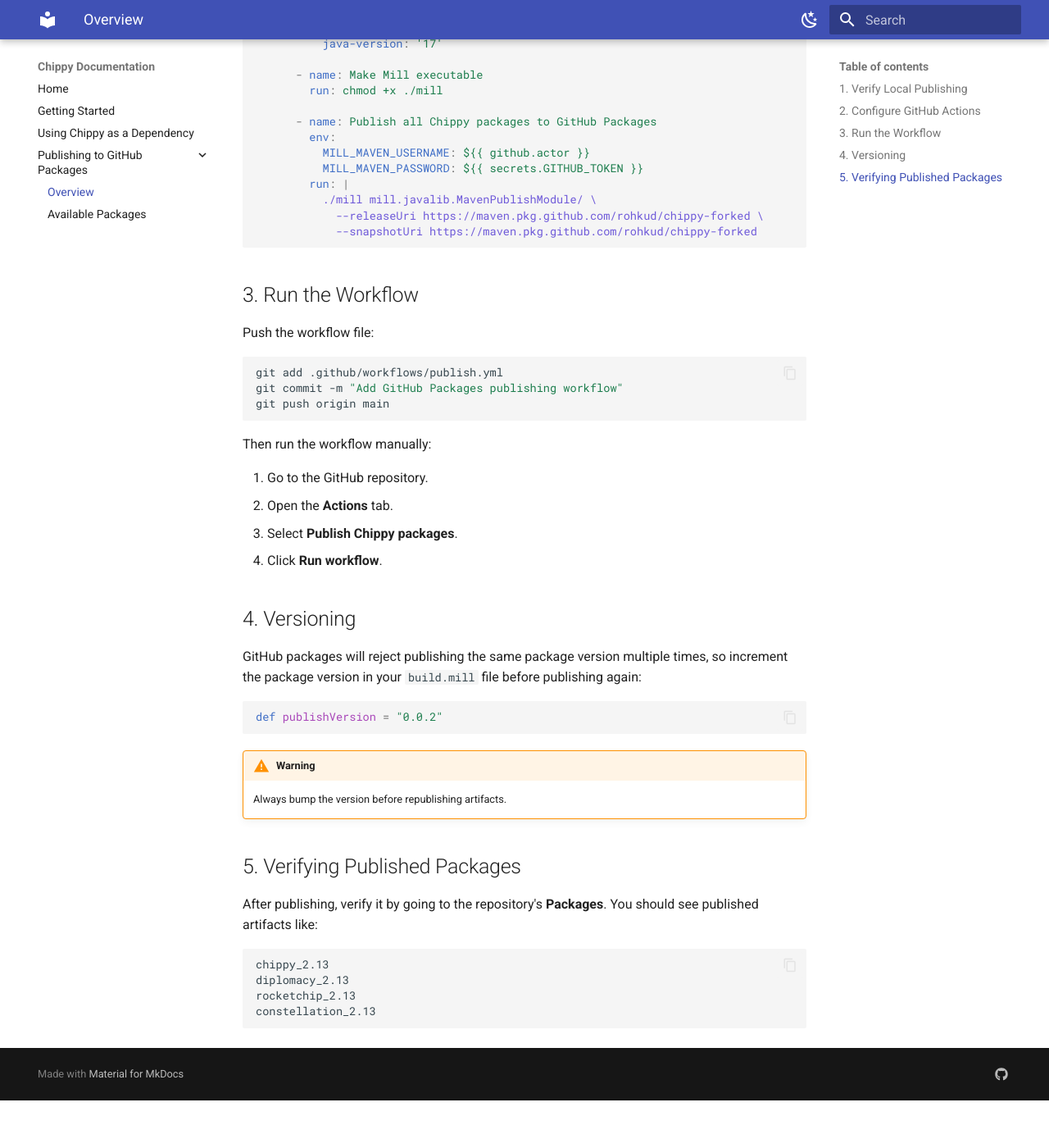
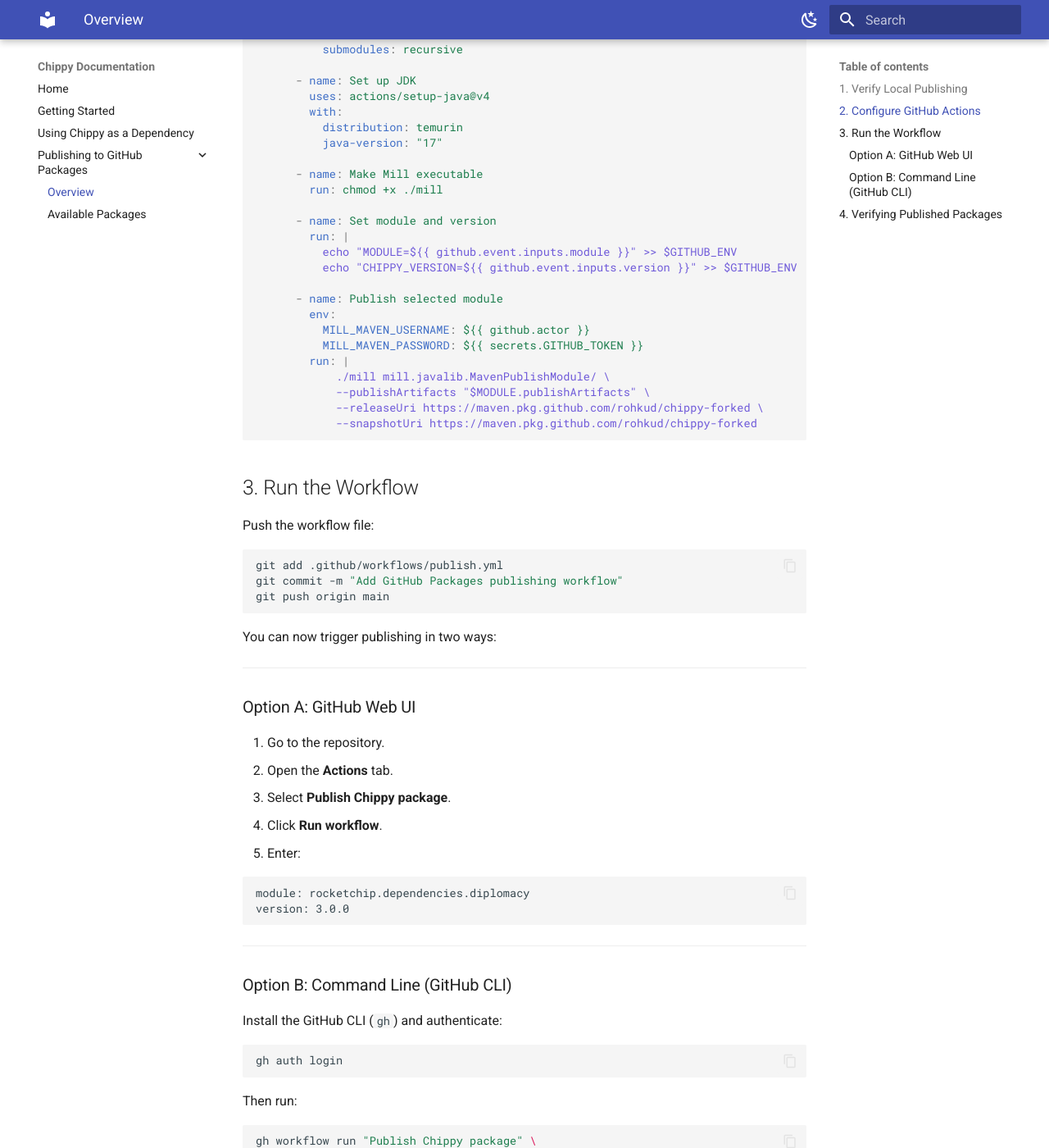
Before and after one commit to rohkud/chippy, an MkDocs documentation site: the page built from docs/publishing-github-packages.md, in a window 1280 px wide and 1400 px high, scrolled down 1245 px. Shown: the whole window at 82% size. Built offline with MkDocs 1.6.1 and Material for MkDocs 9.7.7, drawn with Linux system fonts in a browser that asks for light colours; before the commit the page ends 2587 px from its top, so only the background shows below that; some of the changed text lies outside the part shown.

Commit message:
Update website to reflect paramaterized publishing

````diff
--- a/docs/publishing-github-packages.md
+++ b/docs/publishing-github-packages.md
@@ -26,15 +26,20 @@ A successful local publish will place artifacts in `~/.ivy2/local`
 ## 2. Configure GitHub Actions
 Create the GitHub workflow file, `.github/workflows/publish.yml`
 
-Add this workflow to `.github/workflows/publish.yml` to publish all eligible Chippy packages:
+Add this workflow to `.github/workflows/publish.yml` to enable publishing a specific Chippy package:
 ```yml
-name: Publish Chippy packages
+name: Publish Chippy package
 
 on:
   workflow_dispatch:
-  push:
-    tags:
-      - "v*"
+    inputs:
+      module:
+        description: "Module to publish, e.g. rocketchip.dependencies.diplomacy, chippy, rocketchip. Look at documentation for more details: https://rohkud.github.io/chippy/available-packages/"
+        required: true
+        default: rocketchip.dependencies.diplomacy
+      version:
+        description: "Version to publish, e.g. 3.0.0"
+        required: true
 
 permissions:
   contents: read
@@ -54,19 +59,26 @@ jobs:
         uses: actions/setup-java@v4
         with:
           distribution: temurin
-          java-version: '17'
+          java-version: "17"
 
       - name: Make Mill executable
         run: chmod +x ./mill
 
-      - name: Publish all Chippy packages to GitHub Packages
+      - name: Set module and version
+        run: |
+          echo "MODULE=${{ github.event.inputs.module }}" >> $GITHUB_ENV
+          echo "CHIPPY_VERSION=${{ github.event.inputs.version }}" >> $GITHUB_ENV
+
+      - name: Publish selected module
         env:
           MILL_MAVEN_USERNAME: ${{ github.actor }}
           MILL_MAVEN_PASSWORD: ${{ secrets.GITHUB_TOKEN }}
         run: |
-          ./mill mill.javalib.MavenPublishModule/ \
+            ./mill mill.javalib.MavenPublishModule/ \
+            --publishArtifacts "$MODULE.publishArtifacts" \
             --releaseUri https://maven.pkg.github.com/rohkud/chippy-forked \
             --snapshotUri https://maven.pkg.github.com/rohkud/chippy-forked
+
 ```
 
 ## 3. Run the Workflow
@@ -76,22 +88,46 @@ git add .github/workflows/publish.yml
 git commit -m "Add GitHub Packages publishing workflow"
 git push origin main
 ```
-Then run the workflow manually:
+You can now trigger publishing in two ways:
 
-1. Go to the GitHub repository.
+---
+
+### Option A: GitHub Web UI
+
+1. Go to the repository.
 2. Open the **Actions** tab.
-3. Select **Publish Chippy packages**.
+3. Select **Publish Chippy package**.
 4. Click **Run workflow**.
+5. Enter:
 
-## 4. Versioning
-GitHub packages will reject publishing the same package version multiple times, so increment the package version in your `build.mill` file before publishing again:
-```scala
-def publishVersion = "0.0.2"
+```text
+module: rocketchip.dependencies.diplomacy
+version: 3.0.0
 ```
+
+---
+
+### Option B: Command Line (GitHub CLI)
+
+Install the GitHub CLI (`gh`) and authenticate:
+
+```bash
+gh auth login
+```
+
+Then run:
+
+```bash
+gh workflow run "Publish Chippy package" \
+  --repo rohkud/chippy-forked \
+  -f module=rocketchip.dependencies.diplomacy \
+  -f version=3.0.0
+```
+
 !!! warning
-    Always bump the version before republishing artifacts.
+    Always bump the version before republishing artifacts, since GitHub packages will reject publishing the same package version multiple times.
 
-## 5. Verifying Published Packages
+## 4. Verifying Published Packages
 After publishing, verify it by going to the repository's **Packages**. You should see published artifacts like:
 ```
 chippy_2.13
````
